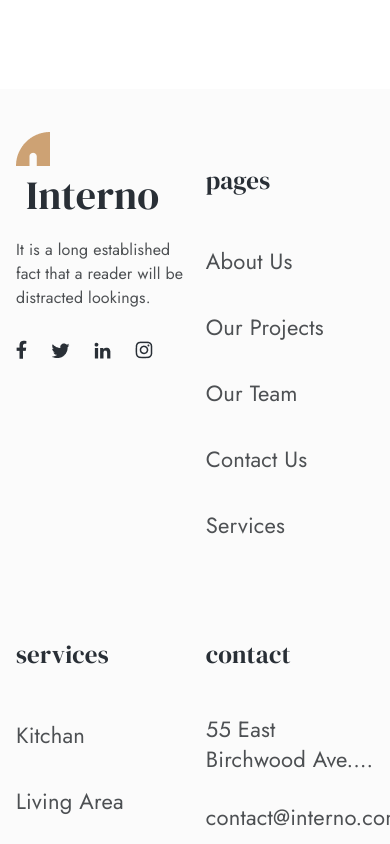
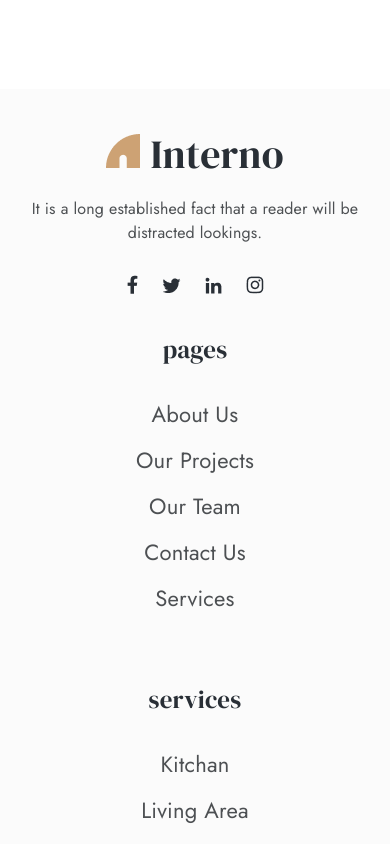
Before and after one commit to afrahabualrob/Reactproject-InteriorDesign, a React (Create React App) app: page / in a window 390 px wide. Shown: the part 6660-7504 px from the top of the page. Built offline with nearby package versions, Linux system fonts and the light colour scheme.

Commit message:
update Footer

```diff
--- a/package.json
+++ b/package.json
@@ -42,6 +42,7 @@
     ]
   },
   "devDependencies": {
+    "@locator/babel-jsx": "^0.2.4",
     "gh-pages": "^5.0.0"
   }
 }
--- a/src/components/Footer/Footer.module.css
+++ b/src/components/Footer/Footer.module.css
@@ -53,10 +53,10 @@
   padding: 12px 0;
 }
 
-@media only screen and (max-width: 992px) {
+@media only screen and (max-width: 786px) {
   .footerItems {
     flex-wrap: wrap;
-    row-gap: 24px;
+    text-align: center;
   }
   .socialMedia img {
     padding-right: 24px;
@@ -66,7 +66,7 @@
   .pages,
   .services,
   .contact {
-    width: 47%;
+    width: 100%;
     font-size: 16px;
   }
 }
--- a/src/components/Footer/FooterItem/FooterItem.module.css
+++ b/src/components/Footer/FooterItem/FooterItem.module.css
@@ -10,7 +10,7 @@
   font-family: "Jost";
   font-weight: 400;
   font-size: 22px;
-  line-height: 300%;
+  line-height: 1;
   letter-spacing: 0.01em;
   color: #4d5053;
 }
@@ -18,6 +18,7 @@
 .footerItem ul {
   padding: 0;
   list-style-type: none;
+  line-height: 35px;
 }
 
 .oneLineItem:hover,
@@ -28,7 +29,7 @@
 
 .oneLineItem {
   display: inline-block;
-  /* overflow: hidden; */
+  overflow: hidden;
   white-space: nowrap;
   width: 100%;
   cursor: pointer;
```
Also changed, not shown: 1 other file (tests, documents, lock files or other folders).
